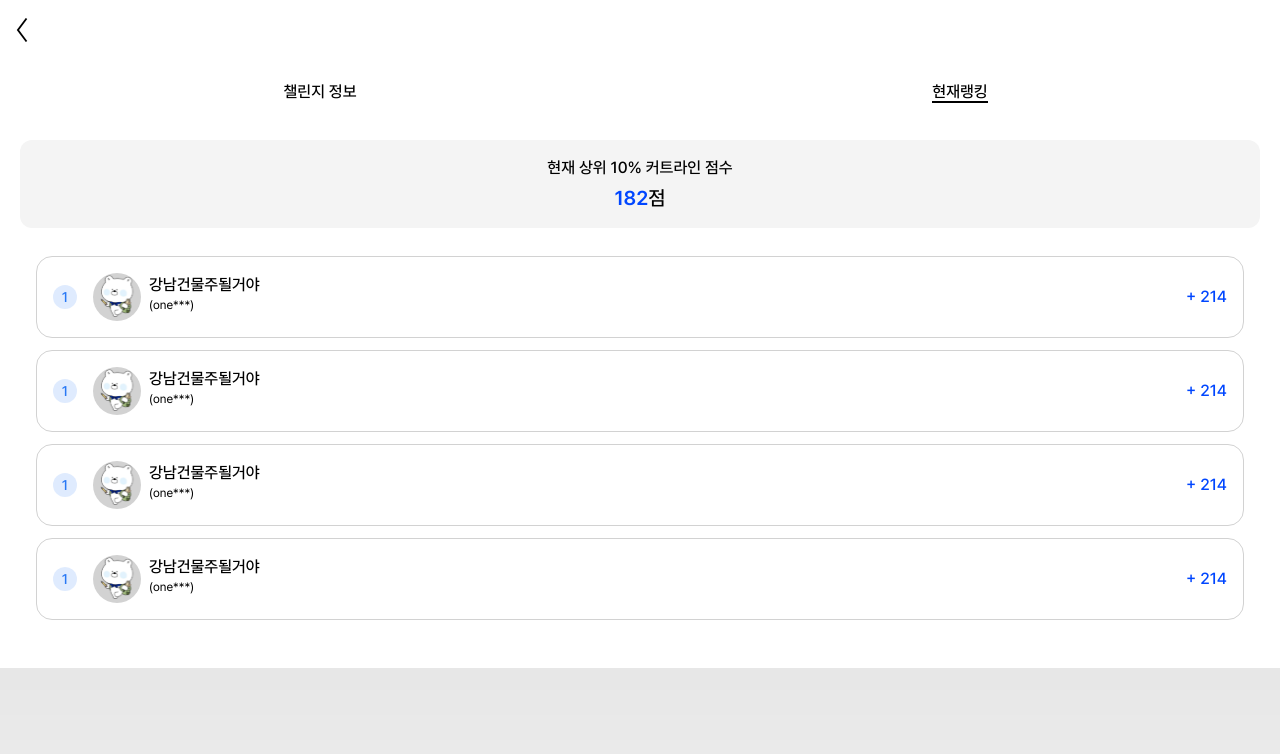
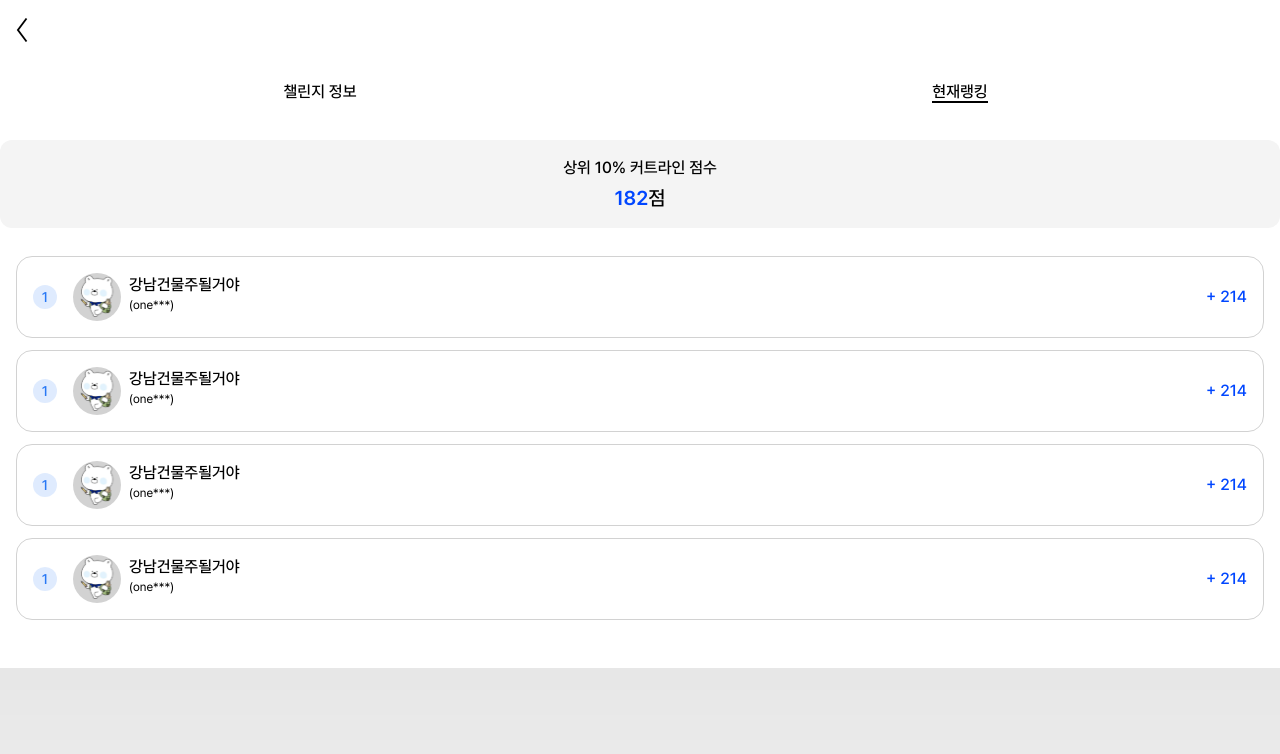
Before and after one commit to dongibuyeo/core-frontend, a Next.js app: page /challenge/1 in a window 1280 px wide. Both pictures are taken after a click on the button "현재랭킹". Shown: the top 754 px of the page. Built offline with nearby package versions, Linux system fonts and the light colour scheme.

Commit message:
design: padding을 부모 요소로 이동시켜 UI를 범용성있게 변경

```diff
--- a/src/containters/challenge/[id]/ChallengeInfo.tsx
+++ b/src/containters/challenge/[id]/ChallengeInfo.tsx
@@ -18,7 +18,7 @@ export default function ChallengeInfo() {
   const [isFailModalOpen, setIsFailModalOpen] = useState(false)
 
   return (
-    <div className="px-5 flex flex-col gap-[3.75rem] pb-24">
+    <div className="flex flex-col gap-[3.75rem] pb-24">
       <div className="mt-7">
         <div className="text-sm font-normal">절약 챌린지</div>
         <div className="text-2xl font-medium mt-2">한 달 커피 소비 줄이기</div>
--- a/src/containters/challenge/[id]/ChallengeRanking.tsx
+++ b/src/containters/challenge/[id]/ChallengeRanking.tsx
@@ -2,10 +2,10 @@ import ChallengeRankingCard from '@/containters/challenge/ChallengeRankingCard'
 
 export default function ChallengeRanking() {
   return (
-    <div className="w-full px-5 pb-12">
+    <div className="w-full pb-12">
       <div className="flex flex-col gap-7">
         <div className="bg-_grey-100 w-full p-4 mt-4 text-center rounded-xl font-medium">
-          <p className="text-base">현재 상위 10% 커트라인 점수</p>
+          <p className="text-base">상위 10% 커트라인 점수</p>
           <p className="mt-1 text-xl">
             <span className="font-semibold text-primary">182</span>점
           </p>
```
